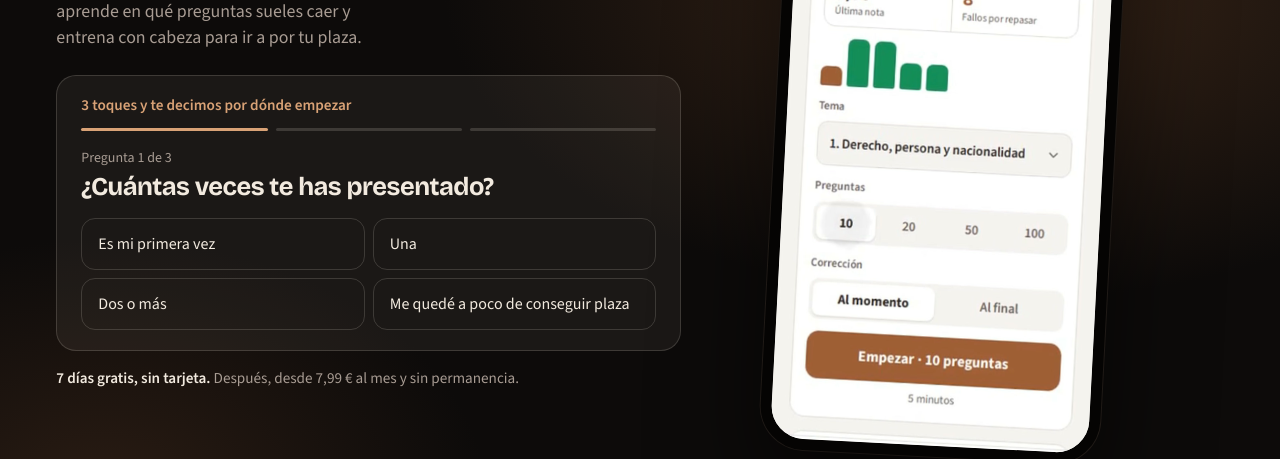
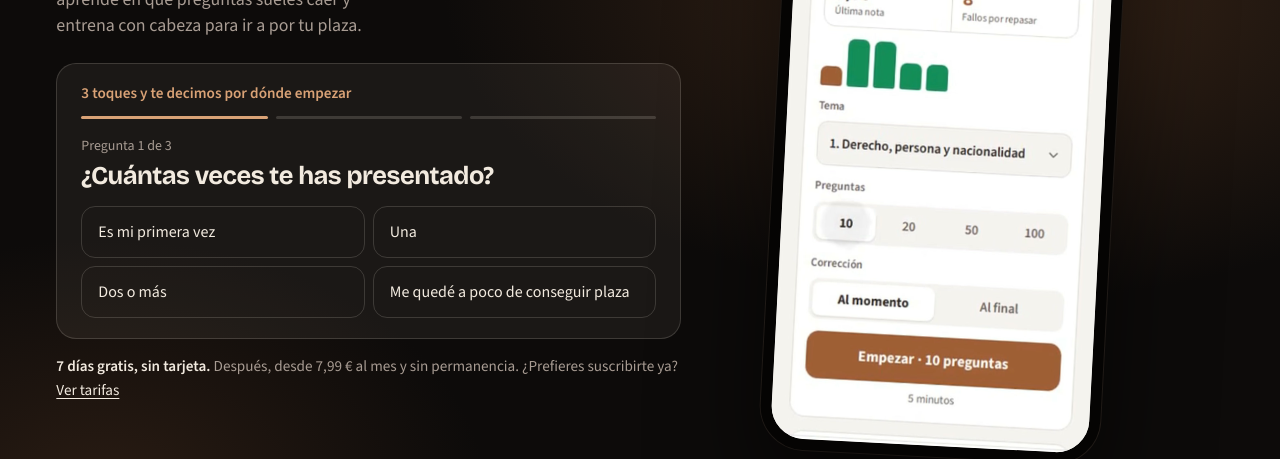
Before and after one commit to aleruizugr/ruvi-web, a plain HTML site: page dos-decimas/index.html in a window 1280 px wide. Shown: the part 361-820 px from the top of the page. Drawn offline with nearby package versions, Linux system fonts and the light colour scheme.

Commit message:
Dos Décimas: «¿Prefieres suscribirte ya? Ver tarifas» → tarifas de la app
Co-Authored-By: Claude Opus 5.5 <noreply@anthropic.com>

```diff
--- a/dos-decimas/index.html
+++ b/dos-decimas/index.html
@@ -367,13 +367,13 @@ h1,h2,h3{overflow-wrap:break-word;min-width:0;text-wrap:balance}
         <select name="como"><option value="">¿Dónde nos viste? (opcional)</option><option value="instagram">Instagram</option><option value="tiktok">TikTok</option><option value="companero">Me lo pasó un compañero</option><option value="grupo">En un grupo de opositores</option><option value="creador">Un creador de contenido</option><option value="google">Google</option><option value="otro">Otro</option></select></label></details>
       <label class="trampa" aria-hidden="true">No rellenar <input type="text" name="web" tabindex="-1" autocomplete="off"></label>
       <div class="btns"><button class="btn btn-p" type="submit">Empezar mis 7 días gratis</button></div>
-      <p class="nota"><b>7 días gratis, sin tarjeta y sin compromiso.</b> Después, desde 7,99 € al mes y sin permanencia. <a href="https://dosdecimas.ruvilab.es/privacidad.html">Privacidad</a></p>
+      <p class="nota"><b>7 días gratis, sin tarjeta y sin compromiso.</b> Después, desde 7,99 € al mes y sin permanencia. ¿Prefieres suscribirte ya? <a href="https://dosdecimas.ruvilab.es/?tarifas">Ver tarifas</a>. <a href="https://dosdecimas.ruvilab.es/privacidad.html">Privacidad</a></p>
       <div class="aviso" role="status" hidden></div>
     </form>
       </div>
       <button type="button" class="q-atras" hidden>← Atrás</button>
     </div>
-    <p class="q-saltar"><b>7 días gratis, sin tarjeta.</b> Después, desde 7,99 € al mes y sin permanencia.</p>
+    <p class="q-saltar"><b>7 días gratis, sin tarjeta.</b> Después, desde 7,99 € al mes y sin permanencia. ¿Prefieres suscribirte ya? <a href="https://dosdecimas.ruvilab.es/?tarifas">Ver tarifas</a></p>
   </div>
   <figure class="v-movil-caja">
     <div class="v-movil"><img src="/img/estilo/inicio.jpg?v=ed834854" alt="La pantalla de inicio de Dos Décimas: «¿Qué practicamos hoy?», con la última nota, los fallos por repasar y el botón para empezar un test" width="780" height="1800"></div>
@@ -509,7 +509,7 @@ h1,h2,h3{overflow-wrap:break-word;min-width:0;text-wrap:balance}
   ddCuenta("visita");
   document.addEventListener("focusin",function(e){var t=e.target,f=t&&t.closest&&t.closest(".prueba-form");if(!f||f.dataset.empezado||!/^(nombre|email)$/.test(t.name||""))return;f.dataset.empezado="1";ddCuenta("form_empezado")});
   document.addEventListener("click",function(e){var a=e.target.closest&&e.target.closest("a[href]");if(!a)return;var f=a.getAttribute("href");
-    if(/buy\.stripe\.com/.test(f))ddCuenta("clic_tarifa");else if(/#(prueba|empezar)$/.test(f))ddCuenta("clic_prueba");else if(/#planes$/.test(f)&&a.closest(".alta-cta"))ddCuenta("clic_tarifa");else if(/test-gratis/.test(f)&&pag!=="test-gratis")ddCuenta("clic_test")});
+    if(/buy\.stripe\.com|[?&]tarifas\b/.test(f))ddCuenta("clic_tarifa");else if(/#(prueba|empezar)$/.test(f))ddCuenta("clic_prueba");else if(/#planes$/.test(f)&&a.closest(".alta-cta"))ddCuenta("clic_tarifa");else if(/test-gratis/.test(f)&&pag!=="test-gratis")ddCuenta("clic_test")});
 })();
 </script><script>
 (function(){
```
